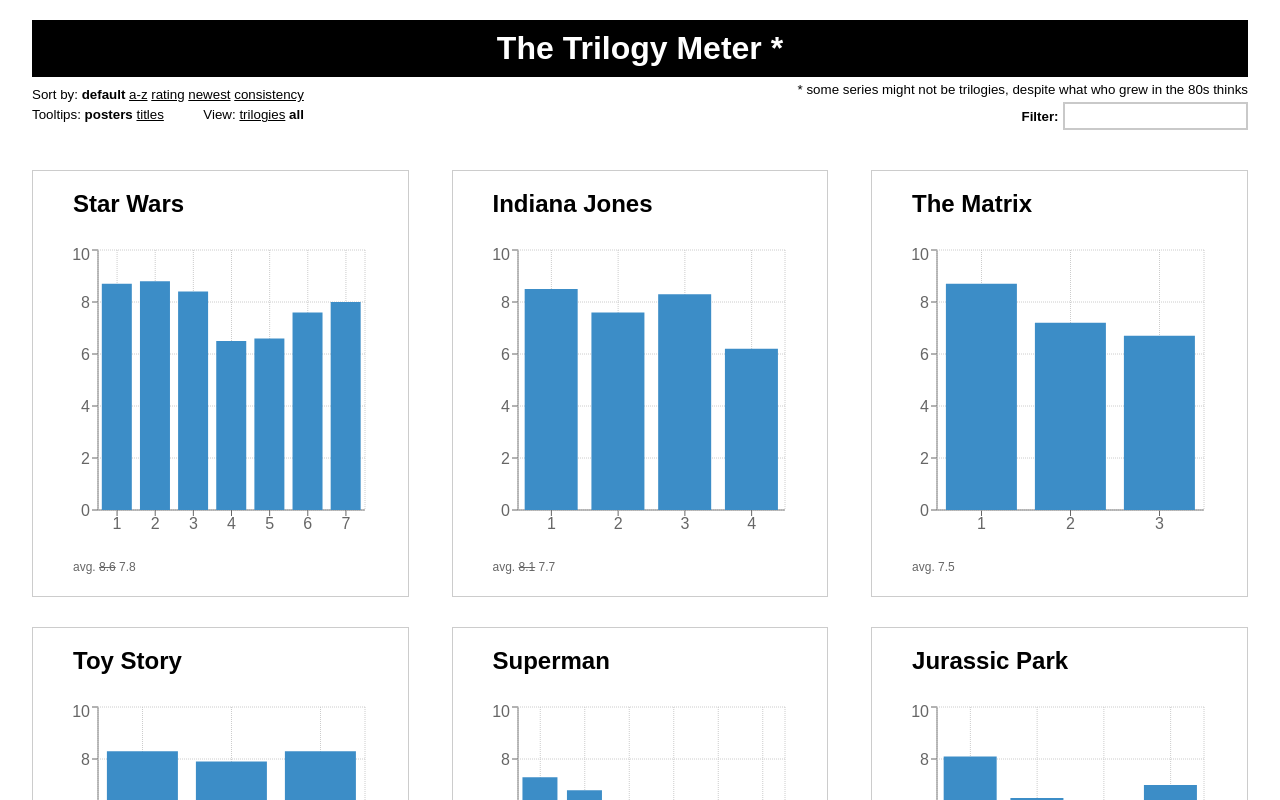
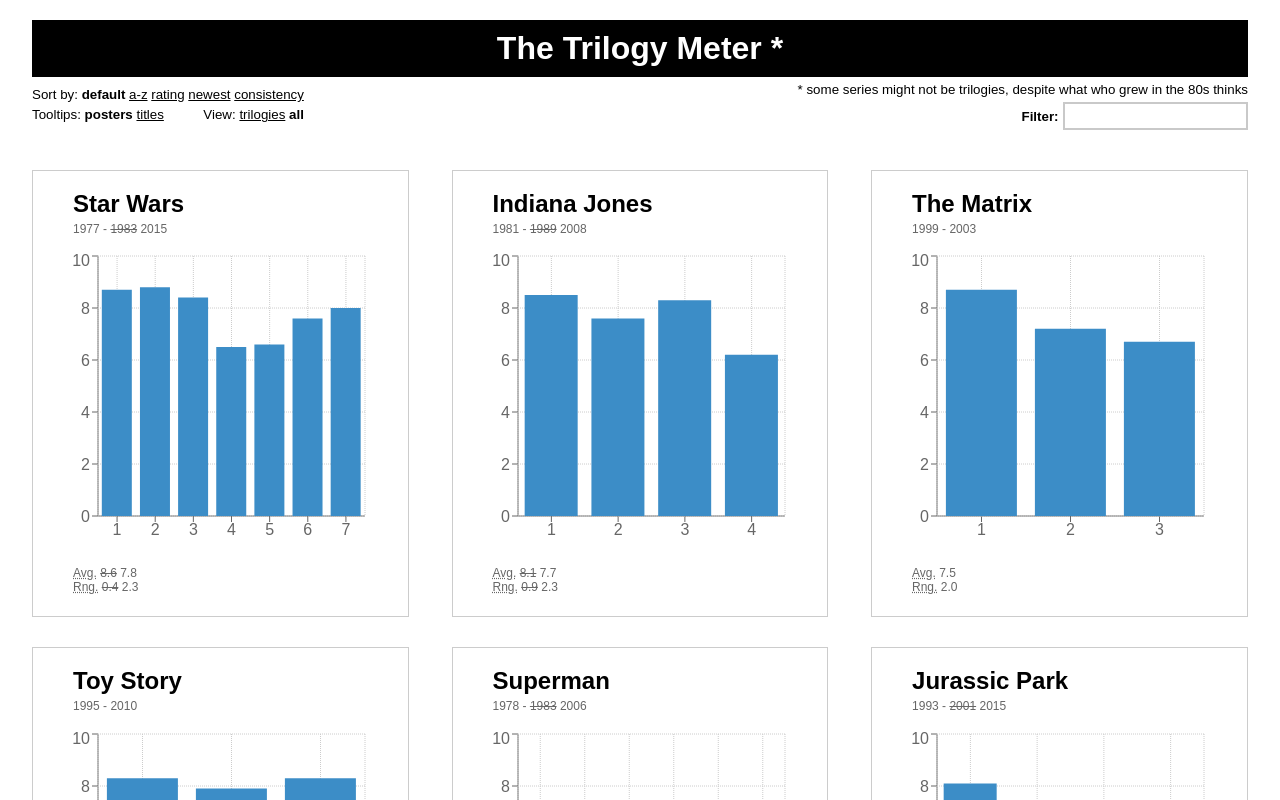
Before and after one commit to cedmax/trilogy-meter, a React app: page / in a window 1280 px wide. Both pictures are taken after a click on the link "trilogies". Shown: the top 800 px of the page. Built offline with nearby package versions, Linux system fonts and the light colour scheme.

Commit message:
added years and range to the card

```diff
--- a/src/Card.js
+++ b/src/Card.js
@@ -53,17 +53,40 @@
         <span>
           <s>{serie.trilogyAverage}</s> {serie.average}
         </span>
-      );
+      )
+    }
+
+    let range = serie.trilogyRange
+    if (visible > 3) {
+      range = (
+        <span>
+          <s>{serie.trilogyRange}</s> {serie.range}
+        </span>
+      )
+    }
+
+    const startYear = serie.movies[0].year
+    let endYear = serie.movies[2].year
+    if (visible > 3) {
+      endYear = (
+        <span>
+          <s>{endYear}</s> {serie.movies[serie.movies.length - 1].year}
+        </span>
+      )
     }
 
     return (
       <div className={cssStyles.card}>
         <header>
           <h1>{serie.title}</h1>
+          <small>{startYear} - {endYear}</small>
         </header>
         <Graph label={label} onClick={this.handleClick.bind(this)} movies={serie.movies.slice(0, visible)} />
         <footer>
-          <small>avg. {average}</small>
+          <small>
+            <abbr title="Averange rating">Avg.</abbr> {average}<br />
+            <abbr title="Range, difference between the highest and the lowest rating">Rng.</abbr> {range}
+          </small>
           {toggleView}
         </footer>
       </div>
--- a/src/Card.module.css
+++ b/src/Card.module.css
@@ -34,6 +34,15 @@
     padding: 15px 40px 7px;
 }
 
+.card header h1 {
+    margin-bottom: 0;
+}
+
+.card header small {
+    margin-bottom: .7em;
+    display: block;
+}
+
 .card footer {
     display: flex;
     justify-content: space-between
```
